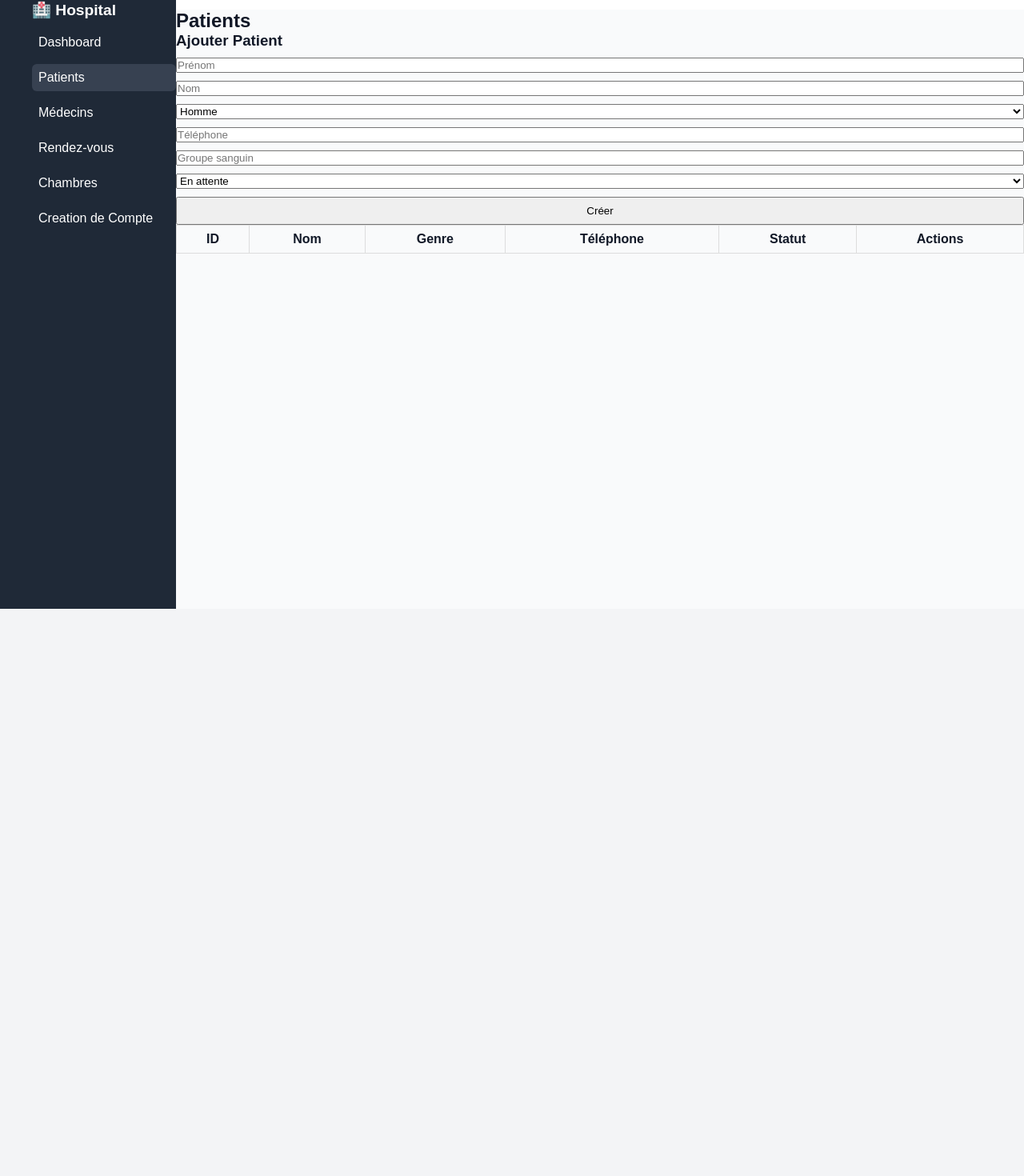
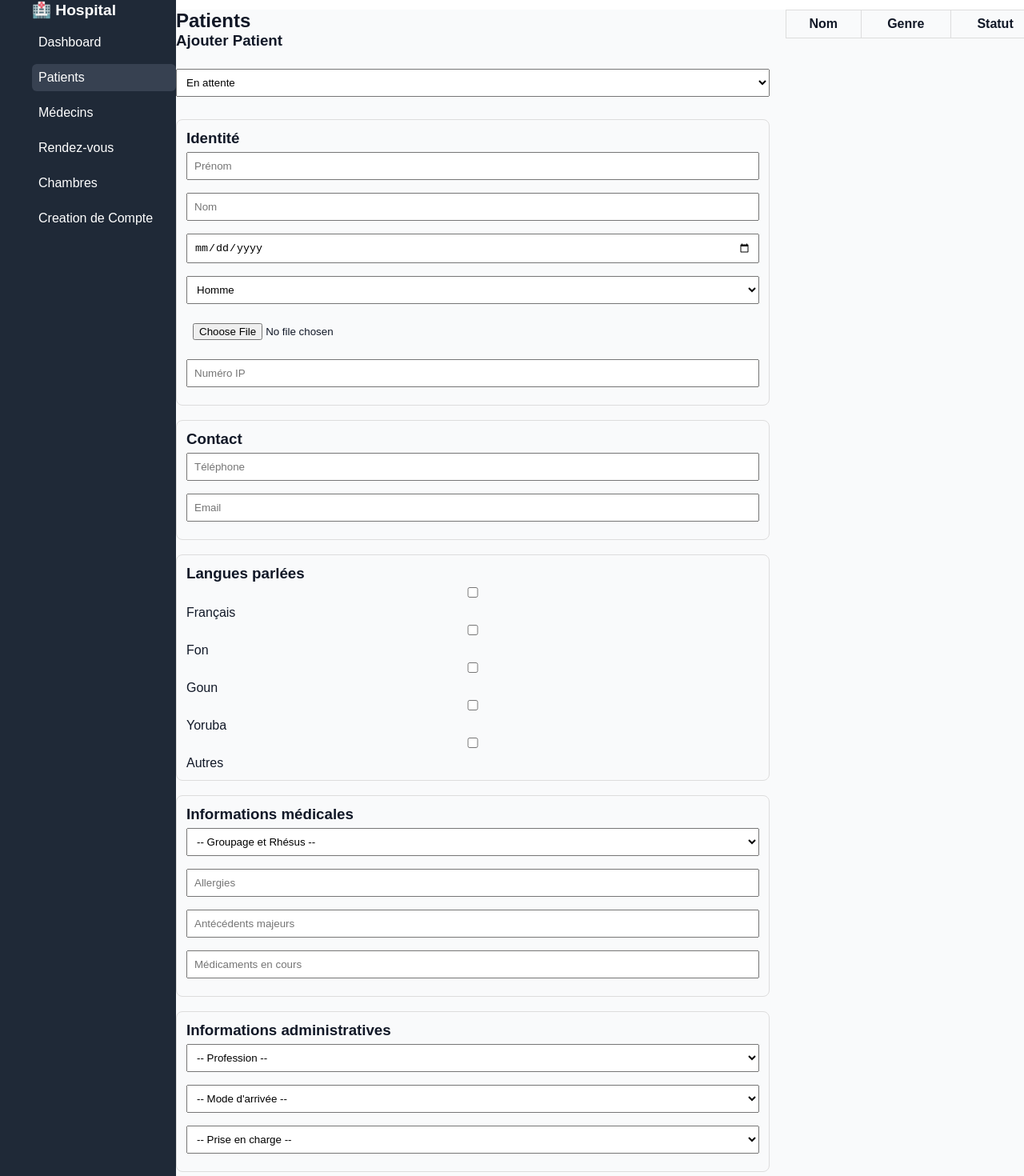
Before and after one commit to Calebdami/Projet_Application_Hopital_Performante, a Vue app: page /patients in a window 1280 px wide. Shown: the part 39-1509 px from the top of the page at 80% size. Before the commit the page ends 800 px from the top, so only its background shows below. Built offline with nearby package versions, Linux system fonts and the light colour scheme; sample sign-in values are in the browser's storage.

Commit message:
Optimisation 65%

```diff
--- a/src/components/patients/PatientForm.vue
+++ b/src/components/patients/PatientForm.vue
@@ -1,23 +1,114 @@
 <template>
     <form @submit.prevent="handleSubmit" class="form">
         <h3>{{ editMode ? 'Modifier' : 'Ajouter' }} Patient</h3>
-
-        <input v-model="form.firstName" placeholder="Prénom" required />
-        <input v-model="form.lastName" placeholder="Nom" required />
-
-        <select v-model="form.gender">
-            <option value="male">Homme</option>
-            <option value="female">Femme</option>
-        </select>
-
-        <input v-model="form.phone" placeholder="Téléphone" required />
-        <input v-model="form.bloodGroup" placeholder="Groupe sanguin" />
 
         <select v-model="form.status">
             <option value="hospitalized">Hospitalisé</option>
             <option value="discharged">Sorti</option>
             <option value="pending">En attente</option>
         </select>
+
+        <!-- ========================= --><!-- 1. IDENTITÉ DU PATIENT --><!-- ========================= -->
+        <section>
+            <h3>Identité</h3>
+
+            <input v-model="form.firstName" placeholder="Prénom" required />
+            <input v-model="form.lastName" placeholder="Nom" required />
+            <input v-model="form.birthday" type="date" />
+            <select v-model="form.gender">
+                <option value="male">Homme</option>
+                <option value="female">Femme</option>
+            </select>
+            <input type="file" accept="image/*" @change="handlePhoto" />
+            <input v-model="form.numeroIP" placeholder="Numéro IP" type="number" />
+        </section>
+
+        <!-- ========================= --><!-- 2. CONTACT --><!-- ========================= -->
+        <section>
+            <h3>Contact</h3>
+
+            <input v-model="form.phone" placeholder="Téléphone" />
+            <input v-model="form.email" type="email" placeholder="Email" />
+        </section>
+
+        <!-- ========================= --><!-- 3. LANGUES --><!-- ========================= -->
+        <section>
+            <h3>Langues parlées</h3>
+
+            <label><input type="checkbox" value="francais" v-model="form.languages" /> Français</label>
+            <label><input type="checkbox" value="fon" v-model="form.languages" /> Fon</label>
+            <label><input type="checkbox" value="goun" v-model="form.languages" /> Goun</label>
+            <label><input type="checkbox" value="yoruba" v-model="form.languages" /> Yoruba</label>
+            <label><input type="checkbox" value="autres" v-model="form.languages" /> Autres</label>
+        </section>
+
+        <!-- ========================= --><!-- 4. INFOS MÉDICALES --><!-- ========================= -->
+        <section>
+            <h3>Informations médicales</h3>
+
+            <select v-model="form.bloodGroup">
+                <option value="">-- Groupage et Rhésus --</option>
+                <option value="A+">A+</option>
+                <option value="A-">A-</option>
+                <option value="B+">B+</option>
+                <option value="B-">B-</option>
+                <option value="AB+">AB+</option>
+                <option value="AB-">AB-</option>
+                <option value="O+">O+</option>
+                <option value="O-">O-</option>
+            </select>
+
+            <input v-model="form.allergies" placeholder="Allergies" />
+            <input v-model="form.antecedantMajeurs" placeholder="Antécédents majeurs" />
+            <input v-model="form.medicamentEnCours" placeholder="Médicaments en cours" />
+        </section>
+
+        <!-- ========================= --><!-- 5. PROFESSION & ARRIVÉE --><!-- ========================= -->
+        <section>
+            <h3>Informations administratives</h3>
+
+            <select v-model="form.profession">
+                <option value="">-- Profession --</option>
+                <option>Enseignant(e)</option>
+                <option>Étudiant(e)</option>
+                <option>Commerçant(e)</option>
+                <option>Agriculteur</option>
+                <option>Chauffeur</option>
+                <option>Fonctionnaire</option>
+                <option>Entrepreneur</option>
+                <option>Employé de bureau</option>
+                <option>Infirmier(e)</option>
+                <option>Aide-soignant(e)</option>
+                <option>Pharmacien(ne)</option>
+                <option>Assistant(e) social(e)</option>
+                <option>Électricien(ne)</option>
+                <option>Maçon</option>
+                <option>Mécanicien(ne)</option>
+                <option>Autres</option>
+            </select>
+
+            <select v-model="form.modeArrivee">
+                <option value="">-- Mode d'arrivée --</option>
+                <option>Ambulance</option>
+                <option>Par ses propres moyens</option>
+                <option>Urgences</option>
+            </select>
+
+            <select v-model="form.priseEnCharge">
+                <option value="">-- Prise en charge --</option>
+                <option value="oui">Avec prise en charge</option>
+                <option value="non">Sans prise en charge</option>
+            </select>
+        </section>
+
+        <!-- ========================= --><!-- 6. PERSONNE DE CONFIANCE --><!-- ========================= -->
+        <section>
+            <h3>Personne de confiance</h3>
+
+            <input v-model="form.personneDeConfiance" placeholder="Nom" />
+            <input v-model="form.numeroDePersonneConfiance" type="number" placeholder="Téléphone" />
+            <input v-model="form.lienDeParente" placeholder="Lien de parenté" />
+        </section>
 
         <button type="submit">
             {{ editMode ? 'Mettre à jour' : 'Créer' }}
@@ -35,13 +126,28 @@
 
     const emit = defineEmits(['submit'])
 
-    const form = reactive({
+    let form = reactive({
+        status: 'pending',
         firstName: '',
         lastName: '',
+        phone: '',
         gender: 'male',
-        phone: '',
         bloodGroup: '',
-        status: 'pending'
+        birthday: '',
+        numeroIP: '',
+        photoIP: '',
+        email: '',
+        allergies: '',
+        antecedantMajeurs: '',
+        medicamentEnCours: '',
+        personneDeConfiance: '',
+        numeroDePersonneConfiance: '',
+        lienDeParente: '',
+        priseEnCharge: '',
+        profession: '',
+        modeArrivee: '',
+        languages: [],
+        role: 'patient'
     })
 
     watch(
@@ -53,7 +159,31 @@
     )
 
     function handleSubmit() {
-        emit('submit', { ...form })
+        emit('submit', { ...form });
+        Object.assign(form, {
+            status: 'pending',
+            firstName: '',
+            lastName: '',
+            phone: '',
+            gender: 'male',
+            bloodGroup: '',
+            birthday: '',
+            numeroIP: '',
+            photoIP: '',
+            email: '',
+            allergies: '',
+            antecedantMajeurs: '',
+            medicamentEnCours: '',
+            personneDeConfiance: '',
+            numeroDePersonneConfiance: '',
+            lienDeParente: '',
+            priseEnCharge: '',
+            profession: '',
+            modeArrivee: '',
+            languages: [],
+            role: 'patient'
+        })
+        alert('Patient enregistre avec succes')
     }
 </script>
 
@@ -61,7 +191,21 @@
     .form {
         display: flex;
         flex-direction: column;
-        gap: 10px;
+        gap: 18px;
+    }
+
+    section {
+        padding: 12px;
+        border: 1px solid #ddd;
+        border-radius: 8px;
+    }
+
+    input,
+    select {
+        width: 100%;
+        margin-top: 6px;
+        margin-bottom: 10px;
+        padding: 8px;
     }
 
     button {
--- a/src/components/patients/PatientsTable.vue
+++ b/src/components/patients/PatientsTable.vue
@@ -2,21 +2,16 @@
     <table class="table">
         <thead>
             <tr>
-                <th>ID</th>
                 <th>Nom</th>
                 <th>Genre</th>
-                <th>Téléphone</th>
                 <th>Statut</th>
-                <th>Actions</th>
             </tr>
         </thead>
 
         <tbody>
             <tr v-for="patient in patients" :key="patient.id">
-                <td>{{ patient.id }}</td>
                 <td>{{ patient.firstName }} {{ patient.lastName }}</td>
                 <td>{{ patient.gender }}</td>
-                <td>{{ patient.phone }}</td>
                 <td>{{ patient.status }}</td>
                 <td>
                     <router-link :to="{ name: 'PatientDetail', params: { id: patient.id } }">👁️</router-link>
--- a/src/components/users/PatientRegisterForm.vue
+++ b/src/components/users/PatientRegisterForm.vue
@@ -12,7 +12,7 @@
                 <option value="male">Homme</option>
                 <option value="female">Femme</option>
             </select>
-
+            <input v-model="form.passeword" type="password" required>
             <input type="file" accept="image/*" @change="handlePhoto" />
             <input v-model="form.numeroIP" placeholder="Numéro IP" type="number" />
         </section>
@@ -119,6 +119,7 @@
         phone: '',
         gender: 'male',
         bloodGroup: '',
+        passeword: '',
         birthday: '',
         numeroIP: '',
         photoIP: '',
--- a/src/views/admin/PatientsView.vue
+++ b/src/views/admin/PatientsView.vue
@@ -1,19 +1,21 @@
 <template>
-    <div>
+    <div class="patients-container">
+        <div class="form-wrapper">
             <h2>Patients</h2>
-
             <PatientForm
                 :editMode="editMode"
                 :modelValue="selectedPatient"
                 @submit="savePatient"
             />
-
+        </div>
+        <div class="table-wrapper">
             <PatientsTable
                 :patients="patients"
                 @edit="startEdit"
                 @delete="removePatient"
                 @view="goToDetail"
             />
+        </div>
     </div>
 </template>
 
@@ -55,3 +57,21 @@
         router.push(`/patients/${id}`)
     }
 </script>
+
+<style scoped>
+    .patients-container {
+        display: flex;
+        gap: 20px;
+        align-items: flex-start;
+    }
+
+    /* 70% */
+    .form-wrapper {
+        flex: 0 0 70%;
+    }
+
+    /* 30% */
+    .table-wrapper {
+        flex: 0 0 30%;
+    }
+</style>
```
Lines whose indentation alone changed are shown as unchanged.
